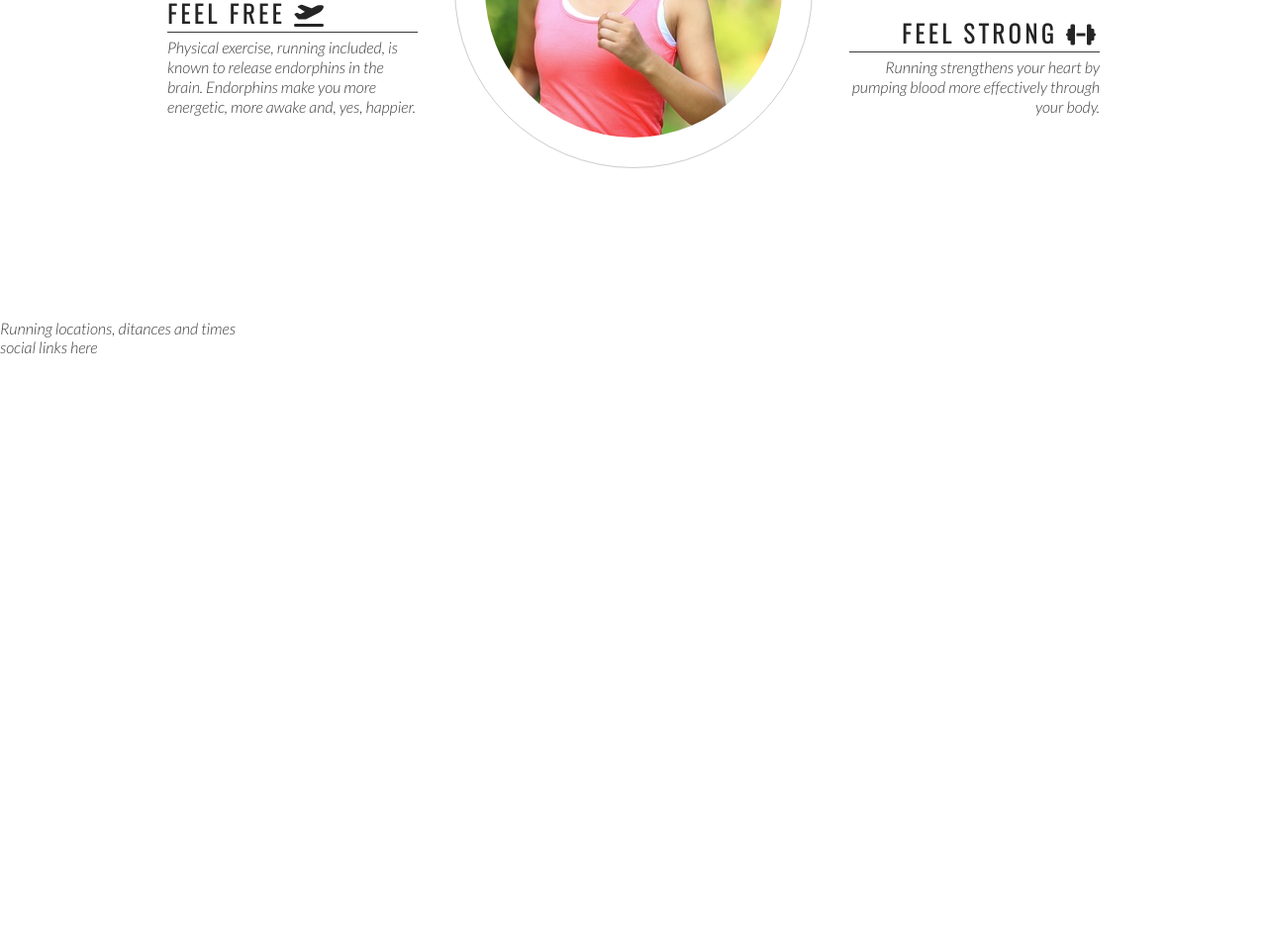
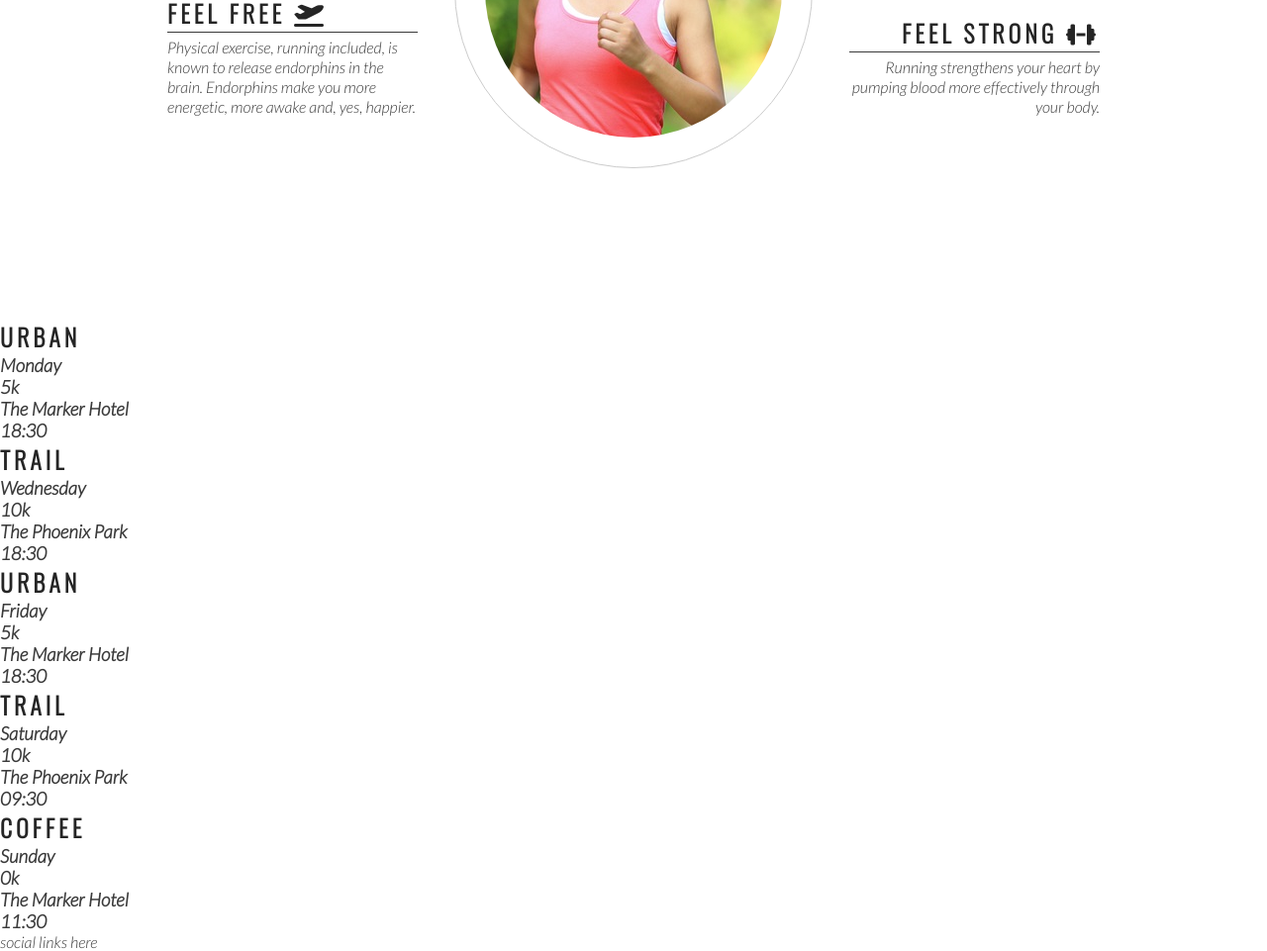
Before and after one commit to Mannio98/Love-Running, a plain HTML site: page index.html in a window 1280 px wide. Shown: the part 973-1934 px from the top of the page at 99% size. Before the commit the page ends 1333 px from the top, so only its background shows below. Drawn offline with nearby package versions, Linux system fonts and the light colour scheme.

Commit message:
Add meetup times main structure

```diff
--- a/index.html
+++ b/index.html
@@ -85,7 +85,41 @@
         </div>
     </section>
     <section>
-        Running locations, ditances and times
+        <div>
+            <h2>Urban</h2>
+            <h3>Monday</h3>
+            <h3>5k</h3>
+            <h3>The Marker Hotel</h3>
+            <h3>18:30</h3>
+        </div>
+        <div>
+            <h2>Trail</h2>
+            <h3>Wednesday</h3>
+            <h3>10k</h3>
+            <h3>The Phoenix Park</h3>
+            <h3>18:30</h3>
+        </div>
+        <div>
+            <h2>Urban</h2>
+            <h3>Friday</h3>
+            <h3>5k</h3>
+            <h3>The Marker Hotel</h3>
+            <h3>18:30</h3>
+        </div>
+        <div>
+            <h2>Trail</h2>
+            <h3>Saturday</h3>
+            <h3>10k</h3>
+            <h3>The Phoenix Park</h3>
+            <h3>09:30</h3>
+        </div>
+        <div>
+            <h2>Coffee</h2>
+            <h3>Sunday</h3>
+            <h3>0k</h3>
+            <h3>The Marker Hotel</h3>
+            <h3>11:30</h3>
+        </div>
     </section>
     <footer>
         social links here
```
